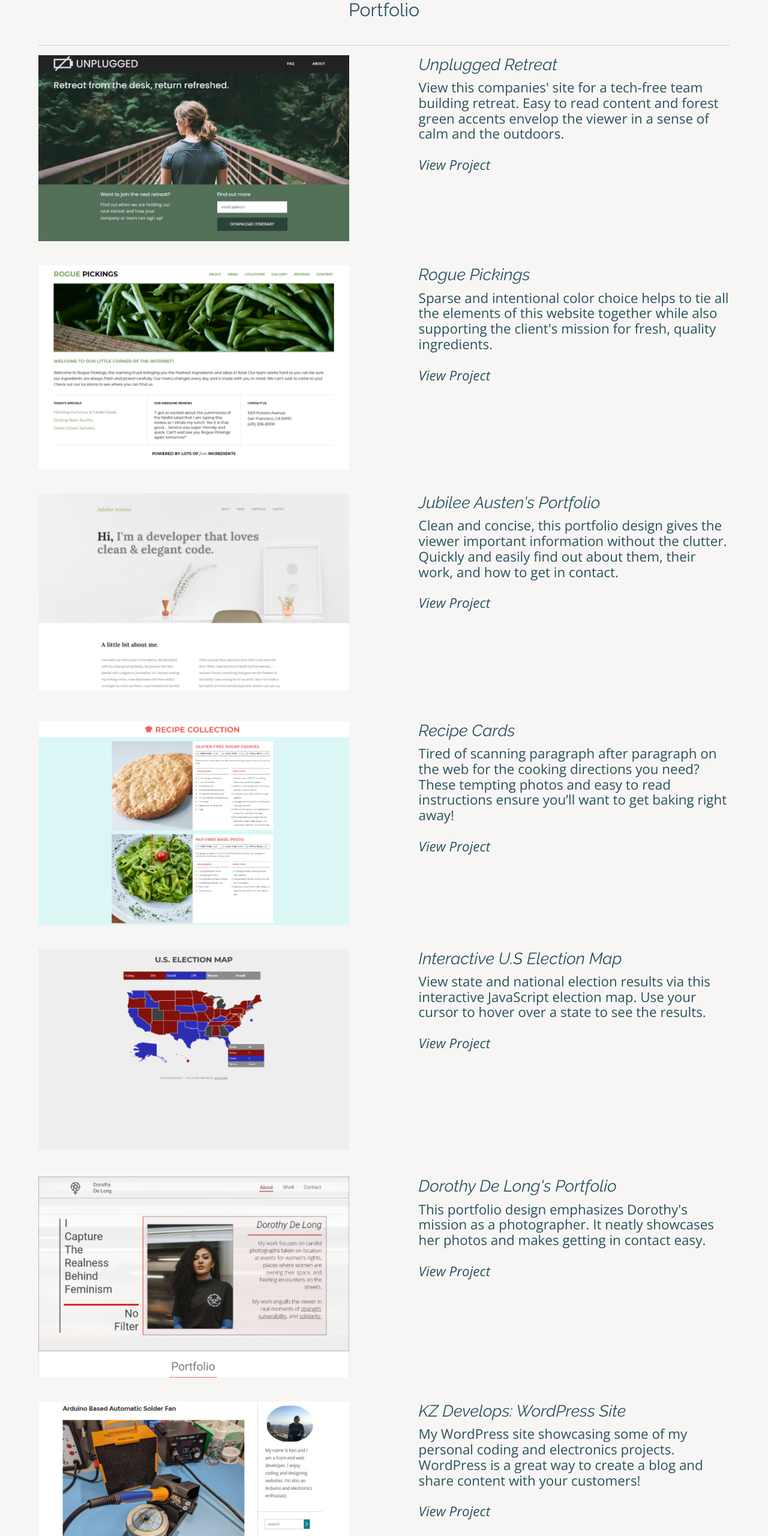
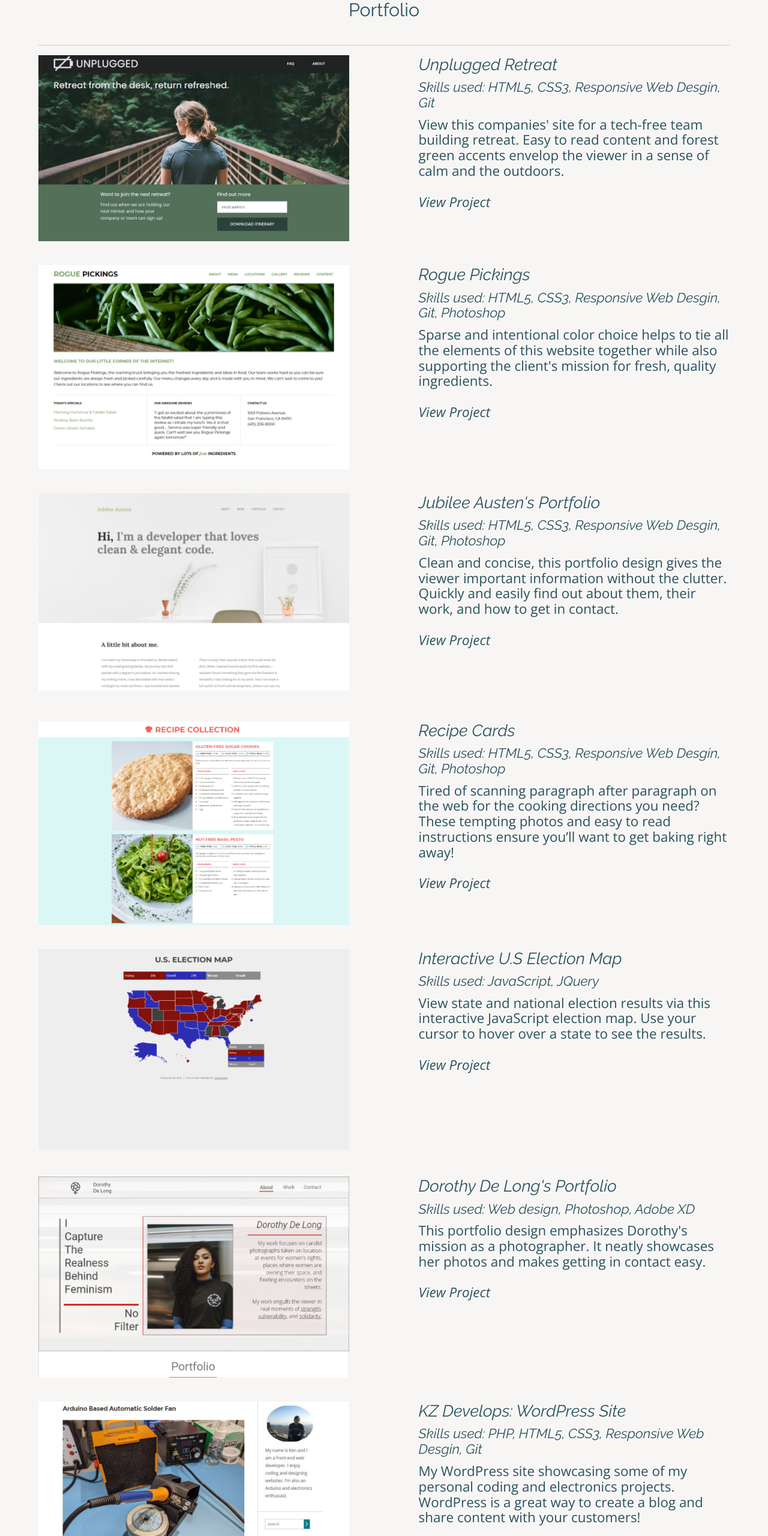
Before and after one commit to K-Zimny/Portfolio-Feb-2021, a website built with Parcel: page index.html in a window 1280 px wide. Shown: the part 2700-5260 px from the top of the page at 60% size. Built offline with nearby package versions, Linux system fonts and the light colour scheme.

Commit message:
Added skills used to portfolio items

```diff
--- a/css/main.css
+++ b/css/main.css
@@ -167,13 +167,14 @@ h4 {
 }
 
 h5 {
-  font-size: 1.4em;
+  font-size: 1em;
+  font-style: italic;
   margin-bottom: 10px;
   margin: 10px 0;
 }
 
 h6 {
-  font-size: 1.3em;
+  font-size: .857em;
 }
 
 p {
@@ -752,7 +753,7 @@ footer p {
   }
 
   h5 {
-    font-size: 1.6em;
+    font-size: 1.4em;
   }
 
   h6 {
--- a/index.html
+++ b/index.html
@@ -229,6 +229,9 @@
               <h4>
                 Unplugged Retreat
               </h4>
+              <h5>
+                Skills used: HTML5, CSS3, Responsive Web Desgin, Git
+              </h5>
               <p>
                 View this companies' site for a tech-free team building retreat. Easy to read content and forest green accents envelop the viewer in a sense of calm and the outdoors.
               </p>
@@ -248,6 +251,9 @@
               <h4>
                 Rogue Pickings
               </h4>
+              <h5>
+                Skills used: HTML5, CSS3, Responsive Web Desgin, Git, Photoshop
+              </h5>
               <p>
                 Sparse and intentional color choice helps to tie all the elements of this website together while also supporting the client's mission for fresh, quality ingredients.
               </p>
@@ -267,6 +273,9 @@
               <h4>
                 Jubilee Austen's Portfolio
               </h4>
+              <h5>
+                Skills used: HTML5, CSS3, Responsive Web Desgin, Git, Photoshop
+              </h5>
               <p>
                 Clean and concise, this portfolio design gives the viewer important information without the clutter. Quickly and easily find out about them, their work, and how to get in contact.
               </p>
@@ -286,6 +295,9 @@
               <h4>
                 Recipe Cards
               </h4>
+              <h5>
+                Skills used: HTML5, CSS3, Responsive Web Desgin, Git, Photoshop
+              </h5>
               <p>
                 Tired of scanning paragraph after paragraph on the web for the cooking directions you need? These tempting photos and easy to read instructions ensure you’ll want to get baking right away!
               </p>
@@ -305,6 +317,9 @@
               <h4>
                 Interactive U.S Election Map
               </h4>
+              <h5>
+                Skills used: JavaScript, JQuery
+              </h5>
               <p>
                 View state and national election results via this interactive JavaScript election map. Use your cursor to hover over a state to see the results.
               </p>
@@ -324,6 +339,9 @@
               <h4>
                 Dorothy De Long's Portfolio
               </h4>
+              <h5>
+                Skills used: Web design, Photoshop, Adobe XD
+              </h5>
               <p>
                 This portfolio design emphasizes Dorothy's mission as a photographer. It neatly showcases her photos and makes getting in contact easy.
               </p>
@@ -343,6 +361,9 @@
               <h4>
                 KZ Develops: WordPress Site
               </h4>
+              <h5>
+                Skills used: PHP, HTML5, CSS3, Responsive Web Desgin, Git
+              </h5>
               <p>
                 My WordPress site showcasing some of my personal coding and electronics projects. WordPress is a great way to create a blog and share content with your customers!
               </p>
```
